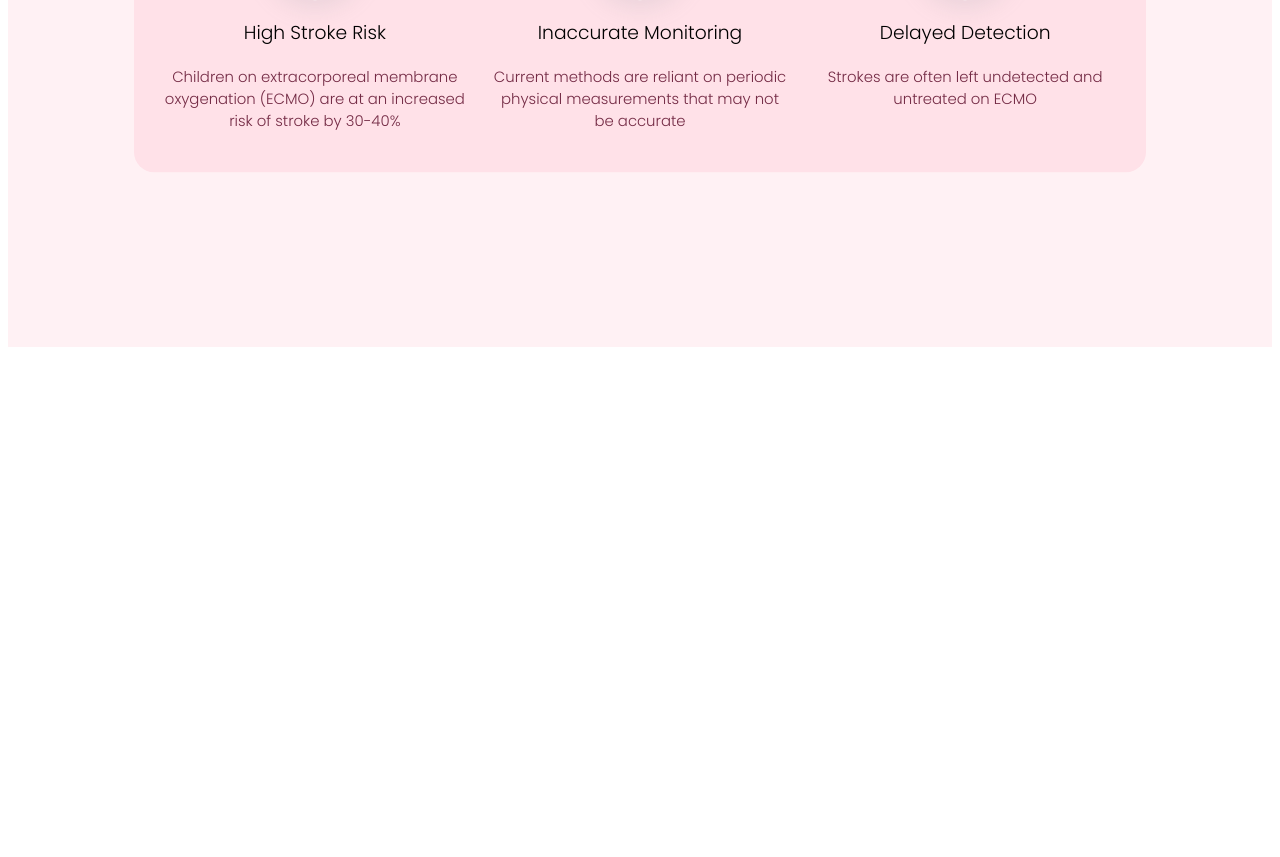
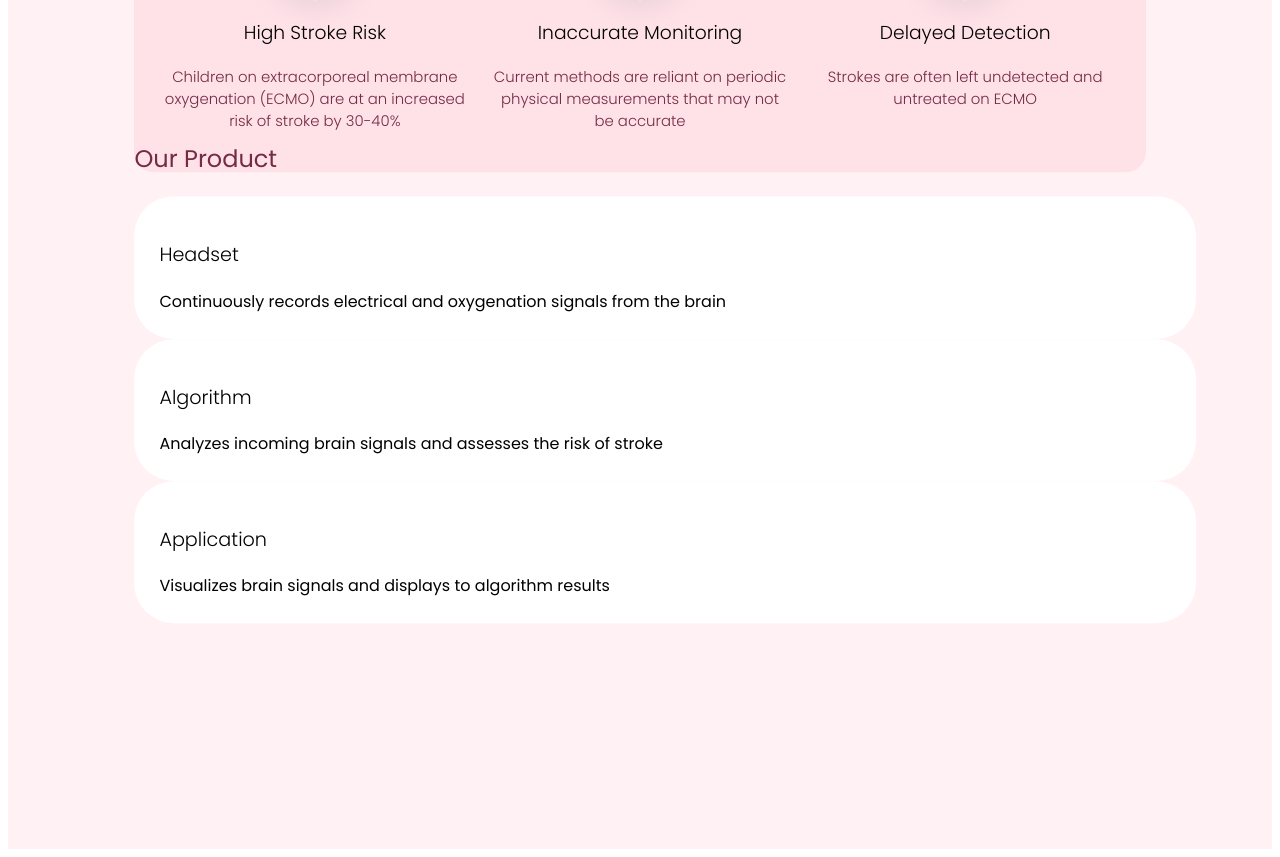
Before and after one commit to yna-arpon/NeuraSense-Website, a React (Vite) app: page / in a window 1280 px wide. Shown: the part 1321-2178 px from the top of the page. Before the commit the page ends 1676 px from the top, so only its background shows below. Built offline with nearby package versions, Linux system fonts and the light colour scheme.

Commit message:
Solution divs

```diff
--- a/src/App.tsx
+++ b/src/App.tsx
@@ -5,6 +5,7 @@ import Header from "./components/Header/Header";
 import Hero from "./components/Hero/Hero";
 import Mission from "./components/Mission/Mission";
 import Problem from "./components/Problem/Problem";
+import Solution from "./components/Solution/Solution";
 
 const App = () => {
   return (
@@ -16,6 +17,7 @@ const App = () => {
       </div>
       <div id={styles.secondDiv}>
         <Problem></Problem>
+        <Solution></Solution>
       </div>
     </>
   );
--- /dev/null
+++ b/src/components/ProdBranch/ProdBranch.module.css
@@ -0,0 +1,14 @@
+#descriptionDiv {
+    background-color: white;
+    width: 100%;
+    border-radius: 40px;
+    padding: 10%;
+    padding: 25px
+}
+#heading {
+    font-size: 1.2rem;
+}
+
+#description {
+    font-size: 1rem;
+}
--- /dev/null
+++ b/src/components/ProdBranch/ProdBranch.tsx
@@ -0,0 +1,23 @@
+import React from "react";
+import styles from "./ProdBranch.module.css";
+
+interface Props {
+  heading: string;
+  description: string;
+  imageSrc: string;
+}
+
+function ProdBranch({ heading, description, imageSrc }: Props) {
+  return (
+    <>
+      <div>
+        <div id={styles.descriptionDiv}>
+          <h3 id={styles.heading}>{heading}</h3>
+          <p id={styles.description}>{description}</p>
+        </div>
+      </div>
+    </>
+  );
+}
+
+export default ProdBranch;
--- /dev/null
+++ b/src/components/Solution/Solution.module.css
@@ -0,0 +1,6 @@
+#solutionDiv {
+    display: flex;
+    flex-direction: column;
+    width: 80%;
+    transform: translateY(-45%);
+}
--- /dev/null
+++ b/src/components/Solution/Solution.tsx
@@ -0,0 +1,30 @@
+import React from "react";
+import ProdBranch from "../ProdBranch/ProdBranch";
+import styles from "./Solution.module.css";
+
+function Solution() {
+  return (
+    <>
+      <div id={styles.solutionDiv}>
+        <h2>Our Product</h2>
+        <ProdBranch
+          heading="Headset"
+          description="Continuously records electrical and oxygenation signals from the brain"
+          imageSrc="jello"
+        ></ProdBranch>
+        <ProdBranch
+          heading="Algorithm"
+          description="Analyzes incoming brain signals and assesses the risk of stroke"
+          imageSrc="hi"
+        ></ProdBranch>
+        <ProdBranch
+          heading="Application"
+          description="Visualizes brain signals and displays to algorithm results"
+          imageSrc="bonjour"
+        ></ProdBranch>
+      </div>
+    </>
+  );
+}
+
+export default Solution;
```
